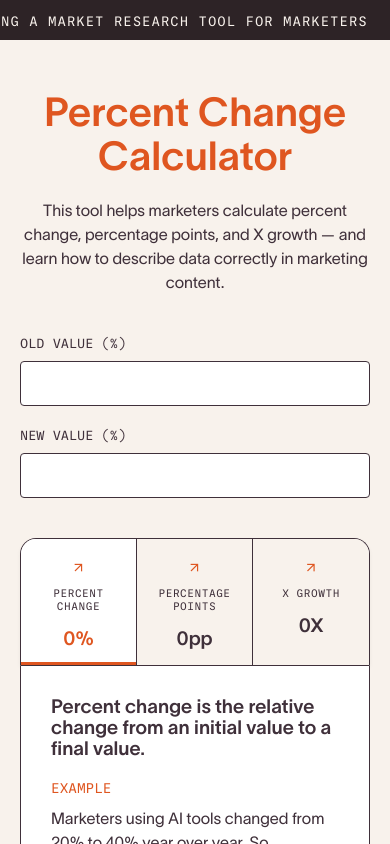
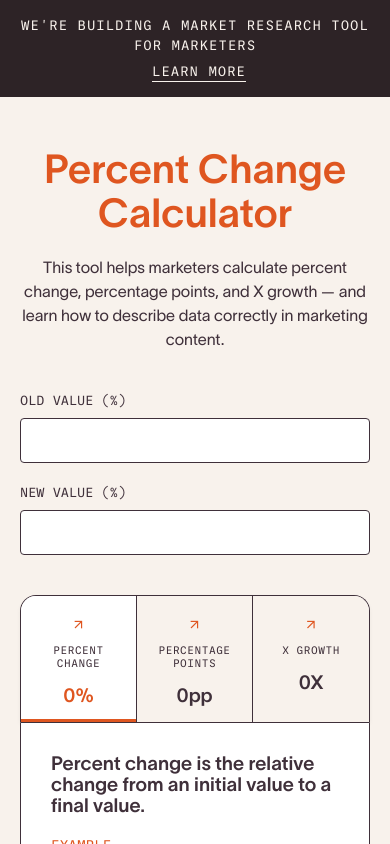
Before and after one commit to datalily-studio/flowerplot-calculator, a React (Create React App) app: page /calculator in a window 390 px wide. Shown: the top 844 px of the page. Built offline with nearby package versions, Linux system fonts and the light colour scheme.

Commit message:
updated mobile banner

```diff
--- a/src/components/Calculator.tsx
+++ b/src/components/Calculator.tsx
@@ -120,7 +120,7 @@ const Calculator: React.FC = () => {
                 >
                     <div className="result-label">
                         <span className="icon">↗</span>
-                        X GROWTH
+                        <span className="growth-text">X GROWTH</span>
                     </div>
                     <div className="result-value">{xGrowth}</div>
                 </div>
--- a/src/styles/Calculator.css
+++ b/src/styles/Calculator.css
@@ -297,6 +297,42 @@ footer a:hover {
         flex-direction: column;
     }
 
+    .banner {
+        white-space: normal;
+        text-align: center;
+        padding: 15px 0;
+    }
+
+    .banner-content {
+        flex-direction: row;
+        flex-wrap: wrap;
+        justify-content: center;
+        gap: 8px;
+        padding: 0 15px;
+        text-align: center;
+        white-space: normal;
+    }
+
+    .banner-content span {
+        text-align: center;
+        line-height: 1.4;
+        display: inline;
+    }
+
+    .banner-content .learn-more {
+        display: inline;
+        margin-left: 8px;
+    }
+
+    .growth-text {
+        white-space: normal;
+    }
+
+    .growth-text::after {
+        content: '';
+        display: block;
+    }
+
     .results-container {
         flex-direction: row;
         overflow-x: visible;
@@ -372,3 +408,7 @@ footer a:hover {
     font-weight: 300;
     color: #3F303A;
 }
+
+.growth-text {
+    white-space: nowrap;
+}
```
